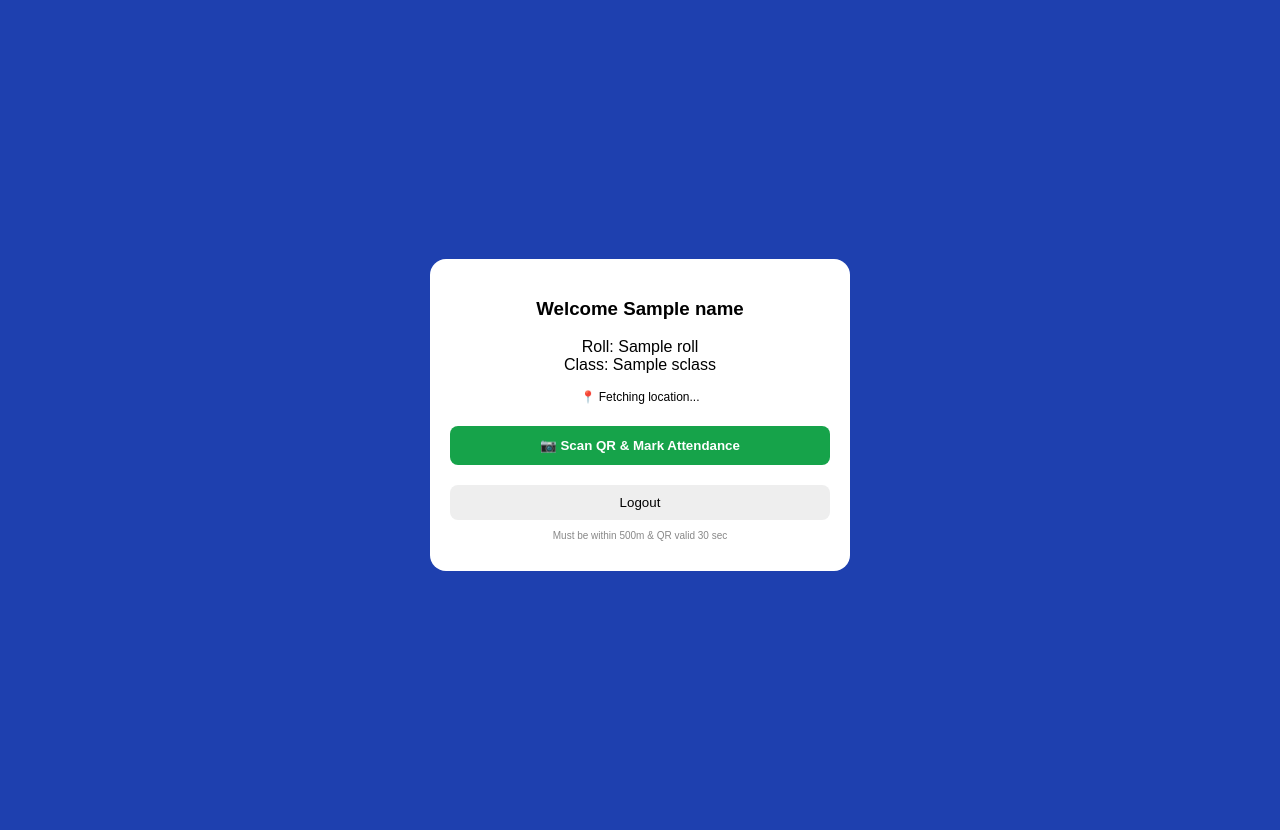
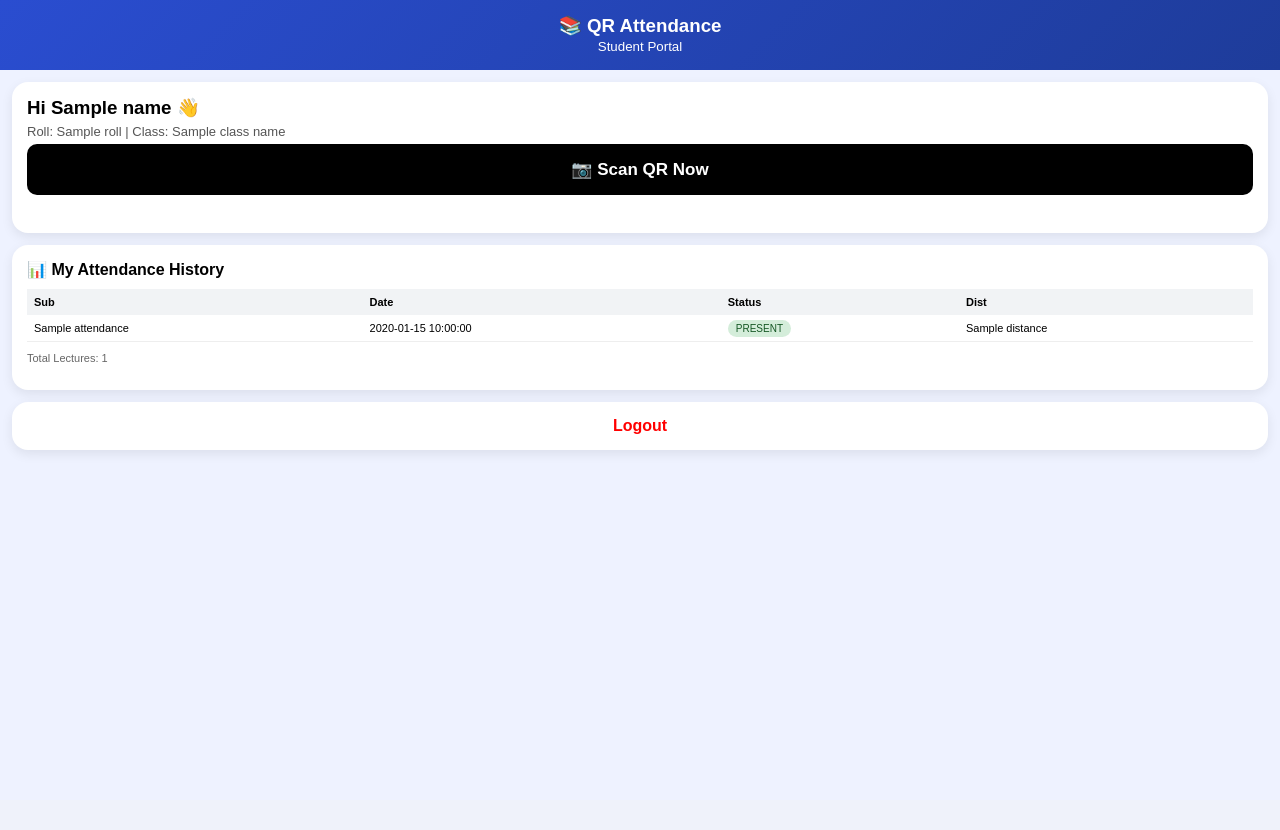
Before and after one commit to 309swara-crypto/qr-attendance, a Flask app: template templates/student_dashboard.html in a window 1280 px wide. After the commit the page ends 453 px from the top, so only its background shows below. Run offline with Flask 3, Linux system fonts and the light colour scheme; the template is opened without the code that fills it: most values are stand-ins (such as "Sample title", 1, 10 or a date in 2020); some libraries are stand-ins or nearby versions.

Commit message:
Update student_dashboard.html

```diff
--- a/templates/student_dashboard.html
+++ b/templates/student_dashboard.html
@@ -1,93 +1,63 @@
 <!DOCTYPE html>
-<html>
-<head>
-<meta name="viewport" content="width=device-width,initial-scale=1">
-<script src="https://unpkg.com/html5-qrcode@2.3.8/html5-qrcode.min.js"></script>
+<html><head><meta name="viewport" content="width=device-width, initial-scale=1">
+<title>Student Dashboard</title>
 <style>
-body{margin:0;background:#1e40af;display:flex;justify-content:center;align-items:center;min-height:100vh;padding:15px;font-family:Arial}
-.card{background:#fff;width:100%;max-width:380px;border-radius:16px;padding:20px;text-align:center}
-.btn{width:100%;padding:12px;background:#16a34a;color:#fff;border:0;border-radius:8px;font-weight:bold;margin-top:10px;cursor:pointer}
-.logout{width:100%;padding:10px;background:#eee;border:0;border-radius:8px;margin-top:10px;cursor:pointer}
-#reader{width:100%;margin-top:15px;border-radius:12px;overflow:hidden;display:none}
-#msg{margin-top:10px;font-weight:bold;font-size:13px}
-</style>
-</head>
+body{margin:0;font-family:Arial;background:#eef2ff}
+.top{background:linear-gradient(135deg,#2a4dd0,#1e3c9a);color:white;padding:15px;text-align:center}
+.card{background:white;margin:12px;border-radius:16px;padding:15px;box-shadow:0 4px 12px rgba(0,0,0,.08)}
+.btn-scan{width:100%;padding:15px;background:#000;color:white;border:none;border-radius:10px;font-size:17px;font-weight:bold}
+table{width:100%;border-collapse:collapse;margin-top:10px;font-size:11px}
+th{background:#f1f3f5;padding:7px;text-align:left} td{padding:7px;border-bottom:1px solid #eee}
+.present{background:#d4edda;color:#155724;padding:3px 8px;border-radius:12px;font-size:10px}
+.absent{background:#f8d7da;color:#721c24;padding:3px 8px;border-radius:12px;font-size:10px}
+#reader{margin-top:12px;border-radius:12px;overflow:hidden}
+</style></head>
 <body>
+<div class="top"><h3 style="margin:0">📚 QR Attendance</h3><small>Student Portal</small></div>
+
 <div class="card">
-<h3>Welcome {{name}}</h3>
-<p>Roll: {{roll}}<br>Class: {{sclass}}</p>
-<p id="loc" style="font-size:12px">📍 Fetching location...</p>
-
-<button class="btn" onclick="startScan()">📷 Scan QR & Mark Attendance</button>
-<div id="reader"></div>
-<div id="msg"></div>
-
-<button class="logout" onclick="location.href='/logout'">Logout</button>
-<p style="font-size:10px;color:#888;margin-top:10px">Must be within 500m & QR valid 30 sec</p>
+<h3 style="margin:0">Hi {{name}} 👋</h3>
+<p style="margin:5px 0;color:#555;font-size:13px">Roll: {{roll}} | Class: {{class_name}}</p>
+<button class="btn-scan" onclick="startScan()">📷 Scan QR Now</button>
+<div id="reader" style="width:100%"></div>
+<p id="loc" style="font-size:11px;color:green;text-align:center;margin-top:8px"></p>
 </div>
 
+<div class="card">
+<h4 style="margin:0 0 5px 0">📊 My Attendance History</h4>
+<table>
+<tr><th>Sub</th><th>Date</th><th>Status</th><th>Dist</th></tr>
+{% for a in attendance %}
+<tr>
+<td>{{a.subject}}</td>
+<td>{{a.time}}</td>
+<td><span class="{% if a.status=='PRESENT' %}present{% else %}absent{% endif %}">{{a.status}}</span></td>
+<td>{{a.distance}}</td>
+</tr>
+{% else %}
+<tr><td colspan=4 style="text-align:center;color:#999;padding:15px">No attendance yet.<br>Scan QR first!</td></tr>
+{% endfor %}
+</table>
+<p style="font-size:11px;color:#666;margin-top:10px">Total Lectures: {{attendance|length}}</p>
+</div>
+
+<div class="card" style="text-align:center">
+<a href="/logout" style="color:red;text-decoration:none;font-weight:bold">Logout</a>
+</div>
+
+<script src="https://unpkg.com/html5-qrcode@2.3.8/html5-qrcode.min.js"></script>
 <script>
-let lat=0,lon=0,myClass="{{sclass}}";
+var lat=18.5204, lon=73.8567;
 navigator.geolocation.getCurrentPosition(p=>{
  lat=p.coords.latitude; lon=p.coords.longitude;
- document.getElementById('loc').innerText='📍 '+lat.toFixed(5)+','+lon.toFixed(5)+' ✅';
-}, e=>{
- document.getElementById('loc').innerText='📍 Allow location! Using Pune';
- lat=18.5204; lon=73.8567;
-});
+ document.getElementById('loc').innerHTML="📍 Location: "+lat.toFixed(4)+","+lon.toFixed(4);
+}, err=>{document.getElementById('loc').innerHTML="⚠️ Allow location for GPS check";});
 
-function getDistance(lat1,lon1,lat2,lon2){
- let R=6371e3;
- let dLat=(lat2-lat1)*Math.PI/180;
- let dLon=(lon2-lon1)*Math.PI/180;
- let a=Math.sin(dLat/2)**2 + Math.cos(lat1*Math.PI/180)*Math.cos(lat2*Math.PI/180)*Math.sin(dLon/2)**2;
- return R*2*Math.atan2(Math.sqrt(a),Math.sqrt(1-a));
-}
-
-let html5QrCode;
 function startScan(){
- document.getElementById('reader').style.display='block';
- document.getElementById('msg').innerText='📷 Point camera to Teacher QR...';
- html5QrCode=new Html5Qrcode("reader");
- html5QrCode.start({facingMode:"environment"},{fps:10,qrbox:250},
- (decoded)=>{
-  try{
-   let data=JSON.parse(decoded);
-   let now=Date.now();
-   if(now-data.time>30000){
-    document.getElementById('msg').innerText='❌ QR Expired! Ask teacher to generate again';
-    document.getElementById('msg').style.color='red';
-    html5QrCode.stop();return;
-   }
-   let dist=getDistance(lat,lon,data.lat,data.lon);
-   if(dist>500){
-    document.getElementById('msg').innerText='❌ '+Math.round(dist)+'m away! Must be within 500m';
-    document.getElementById('msg').style.color='red';
-    html5QrCode.stop();return;
-   }
-   if(data.class && data.class!=myClass){
-    document.getElementById('msg').innerText='❌ Wrong class! QR for '+data.class;
-    document.getElementById('msg').style.color='red';
-    html5QrCode.stop();return;
-   }
-   html5QrCode.stop();
-   document.getElementById('msg').innerText='✅ QR Verified! Marking...';
-   fetch('/mark_attendance',{method:'POST',headers:{'Content-Type':'application/json'},body:JSON.stringify({lat:lat,lon:lon,sub:data.sub})})
-   .then(r=>r.json()).then(d=>{
-    if(d.ok){
-     document.getElementById('msg').innerText='✅ Attendance Marked! '+data.sub;
-     document.getElementById('msg').style.color='green';
-    }else{
-     document.getElementById('msg').innerText='❌ Already marked today';
-     document.getElementById('msg').style.color='red';
-    }
-   });
-  }catch(e){
-   document.getElementById('msg').innerText='❌ Invalid QR! Scan correct QR';
-  }
- }, (err)=>{}
- ).catch(err=>{document.getElementById('msg').innerText='❌ Camera error: Allow camera permission';});
+ var qr = new Html5Qrcode("reader");
+ qr.start({facingMode:"environment"}, {fps:10, qrbox:{width:250,height:250}},
+ (text)=>{ window.location.href=text; },
+ (err)=>{}).catch(e=>{alert("Camera error: "+e);});
 }
 </script>
-</body>
-</html>
+</body></html>
```
